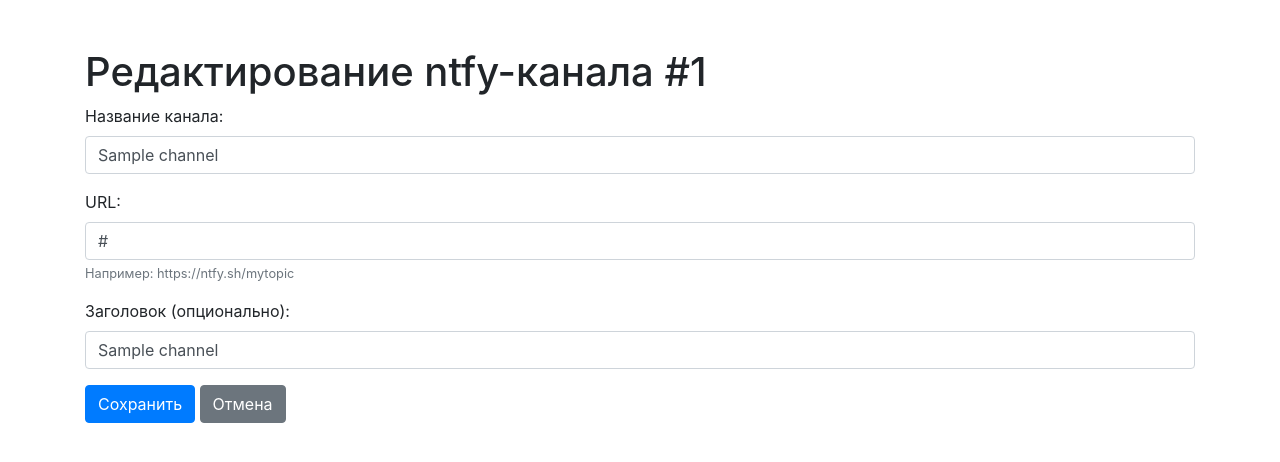
After one commit to vsuh/reminder-tgm, a Python web app: template templates/ntfy_edit.html in a window 1280 px wide. The commit adds this page. Shown: the top 462 px of the page. Run offline with Jinja, Linux system fonts and the light colour scheme; the template is opened without the code that fills it: most values are stand-ins (such as "Sample title", 1, 10 or a date in 2020).

Commit message:
edit of ntfy channel added

```diff
--- /dev/null
+++ b/templates/ntfy_edit.html
@@ -0,0 +1,40 @@
+<!DOCTYPE html>
+<html lang="ru">
+<head>
+    <meta charset="UTF-8">
+    <title>Редактирование ntfy-канала</title>
+    <link rel="stylesheet"
+          href="https://cdn.jsdelivr.net/npm/bootstrap@4.6.0/dist/css/bootstrap.min.css"
+          crossorigin="anonymous">
+</head>
+<body>
+<div class="container mt-5">
+    <h1>Редактирование ntfy-канала #{{ channel.id }}</h1>
+    <form method="post">
+        <div class="form-group">
+            <label for="name">Название канала:</label>
+            <input type="text" class="form-control" id="name" name="name"
+                   required value="{{ channel.name }}">
+        </div>
+
+        <div class="form-group">
+            <label for="url">URL:</label>
+            <input type="text" class="form-control" id="url" name="url"
+                   required value="{{ channel.url }}">
+            <small class="form-text text-muted">
+                Например: https://ntfy.sh/mytopic
+            </small>
+        </div>
+
+        <div class="form-group">
+            <label for="title">Заголовок (опционально):</label>
+            <input type="text" class="form-control" id="title" name="title"
+                   value="{{ channel.title or '' }}">
+        </div>
+
+        <button type="submit" class="btn btn-primary">Сохранить</button>
+        <a href="{{ url_for('ntfy_view') }}" class="btn btn-secondary">Отмена</a>
+    </form>
+</div>
+</body>
+</html>
```
Also changed, not shown: lib/db_utils.py (+21 -1 lines), templates/ntfy.html (+8 -6 lines), web/app.py (+27 -1 lines).
